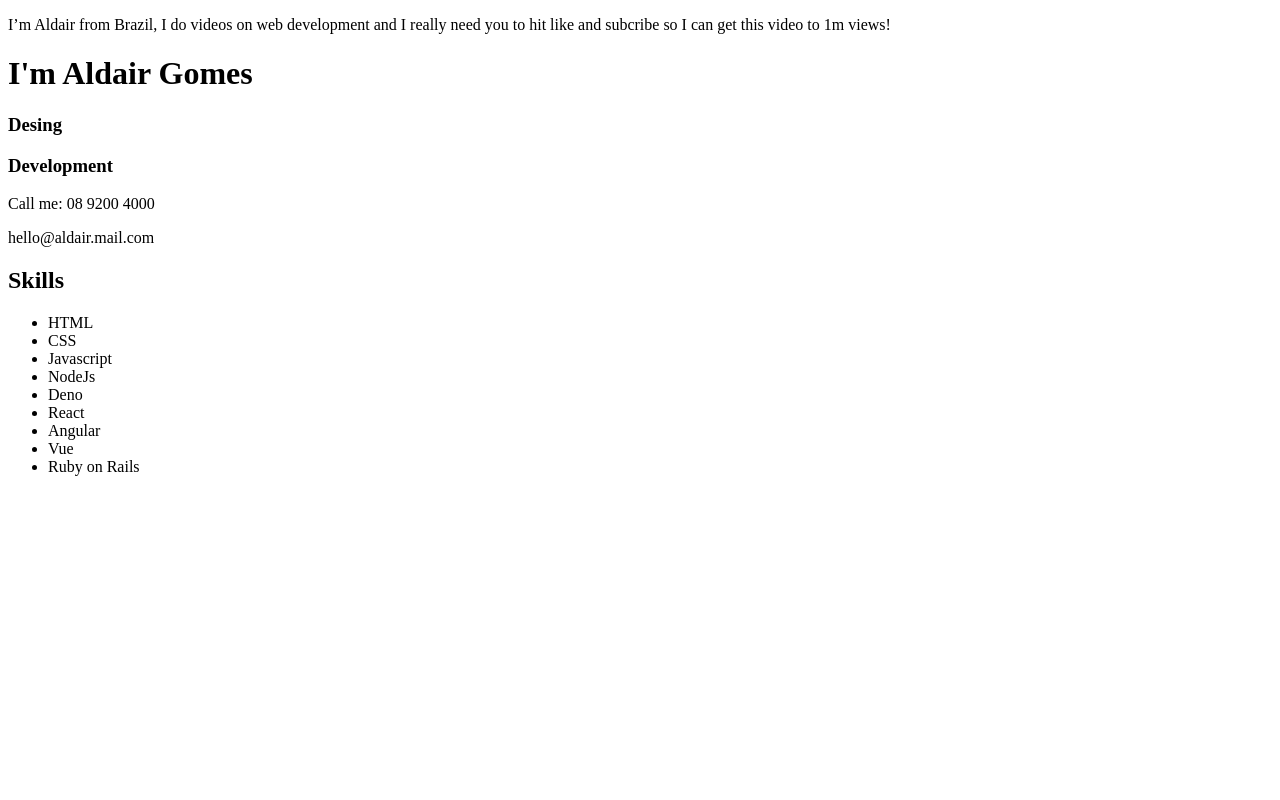
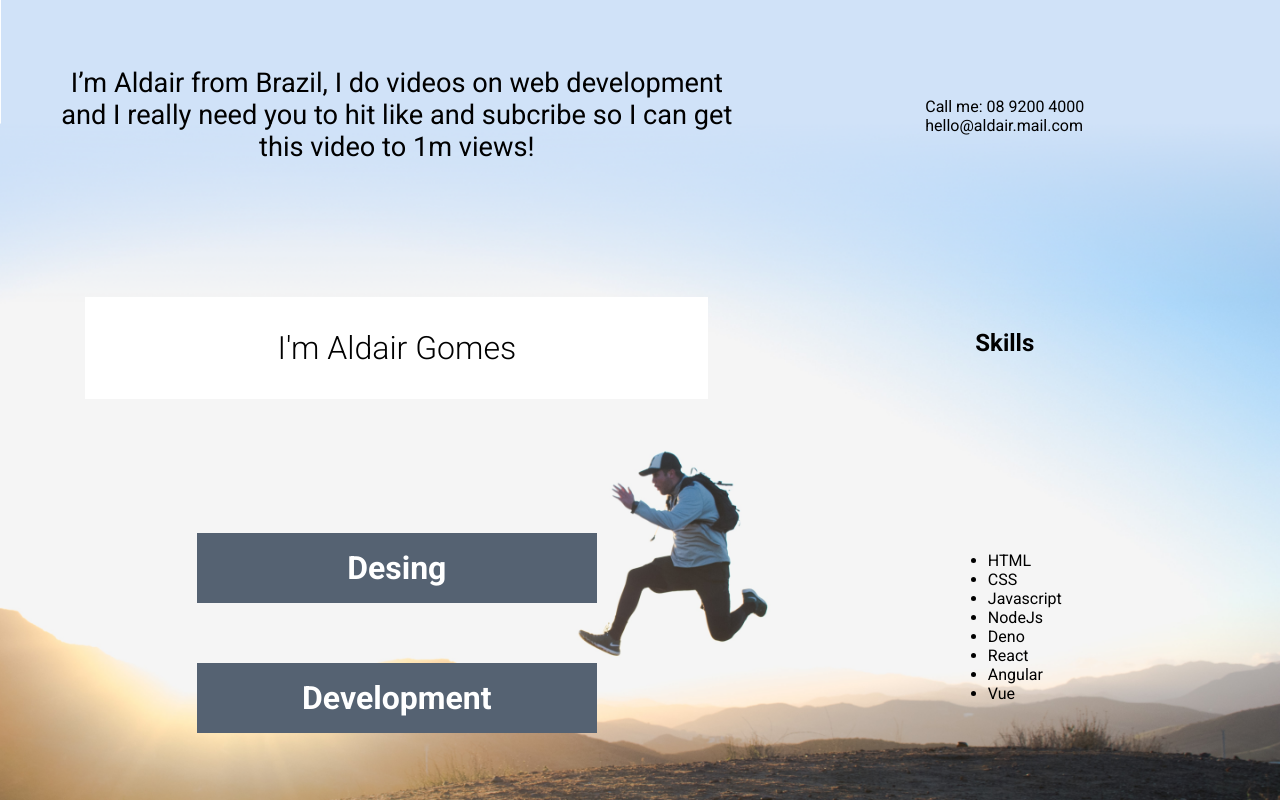
Before and after one commit to Cupnodes/10-projects-frontend, a plain HTML site: page Portifolio-Desing/index.html in a window 1280 px wide. Drawn offline with Linux system fonts and the light colour scheme.

Commit message:
main finalizado (Portifolio)

```diff
--- a/Portifolio-Desing/index.html
+++ b/Portifolio-Desing/index.html
@@ -18,8 +18,10 @@
         </p>
 
         <h1>I'm Aldair Gomes</h1>
-        <h3 class="active">Desing</h3>
-        <h3 class="active">Development</h3>
+        <div class="active">
+            <h3>Desing</h3>
+            <h3>Development</h3>
+        </div>
     </main>
     <aside>
         <div class="contact">
@@ -36,7 +38,6 @@
             <li>React</li>
             <li>Angular</li>
             <li>Vue</li>
-            <li>Ruby on Rails</li>
         </ul>
     </aside>
 
--- a/Portifolio-Desing/style.css
+++ b/Portifolio-Desing/style.css
@@ -1 +1,64 @@
 @import url("https://fonts.googleapis.com/css2?family=Roboto:wght@300;400;500;700;900&display=swap");
+
+ * {
+     box-sizing: border-box;
+     margin: 0;
+ }
+
+ body {
+     font-family: 'Roboto', sans-serif;
+     background-image: url('bg.png');
+     background-size: cover;
+     background-position: center center;
+     display: flex;
+     margin: 0 2rem;
+ }
+
+main {
+    display: flex;
+    flex-direction: column;
+    align-items: center;
+    justify-content: space-around;
+    width: 60vw;
+    min-height: 100vh;
+}
+
+main p {
+    width: 700px;
+    font-size: 1.7rem;
+    text-align: center;
+}
+
+main h1 {
+    background-color: #fff;
+    color: #000;
+    padding: 2rem 12rem;
+    font-weight: 300;
+}
+
+main .active {
+    display: flex;
+    flex-direction: column;
+    justify-content: space-between;
+    align-items: center;
+    width: 400px;
+    height: 200px;
+}
+
+main .active h3 {
+    background: #556272;
+    color: #fff;
+    min-width: 100%;
+    text-align: center;
+    font-size: 2rem;
+    padding: 1rem 0;
+}
+
+aside {
+    display: flex;
+    flex-direction: column;
+    align-items: center;
+    justify-content: space-around;
+    width: 40vw;
+    min-height: 100vh;
+}
```
